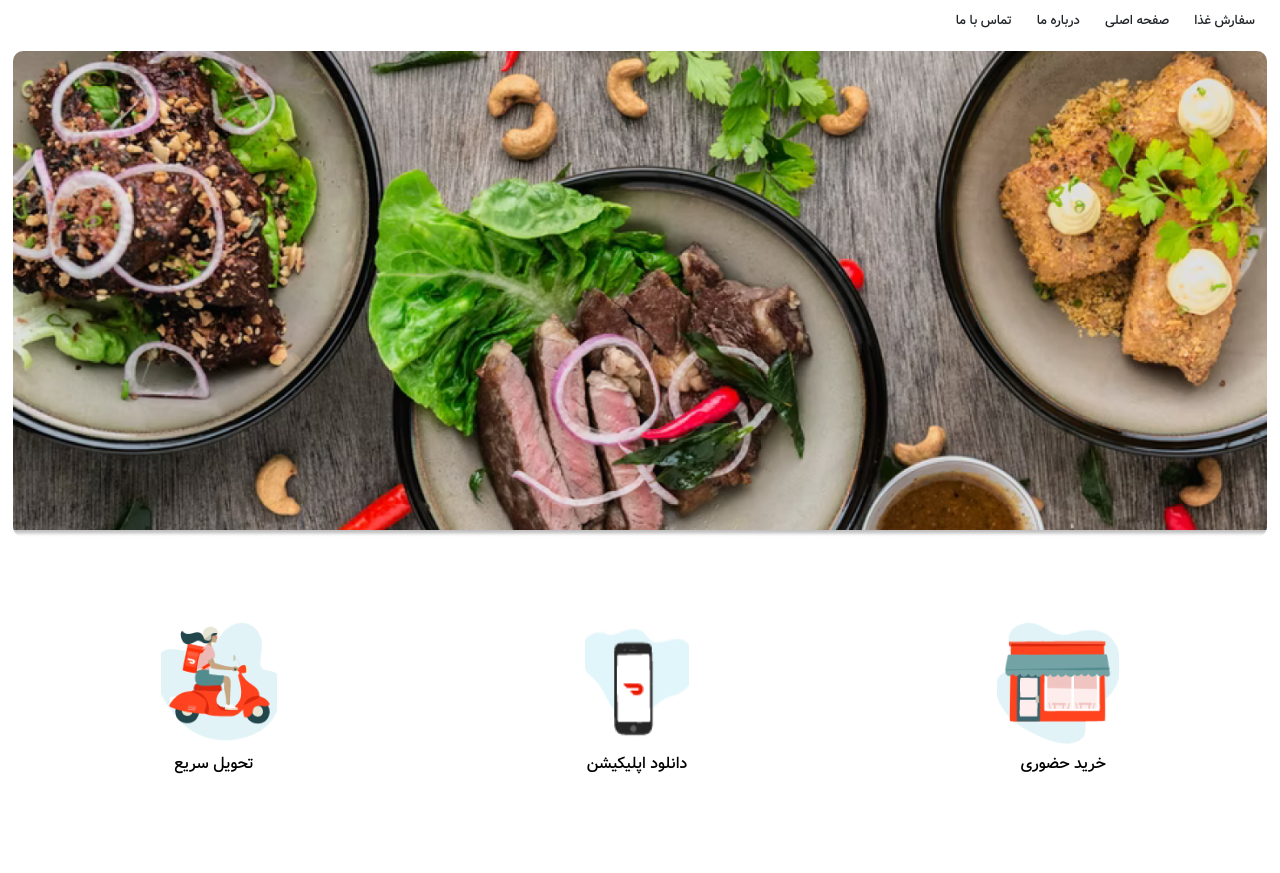
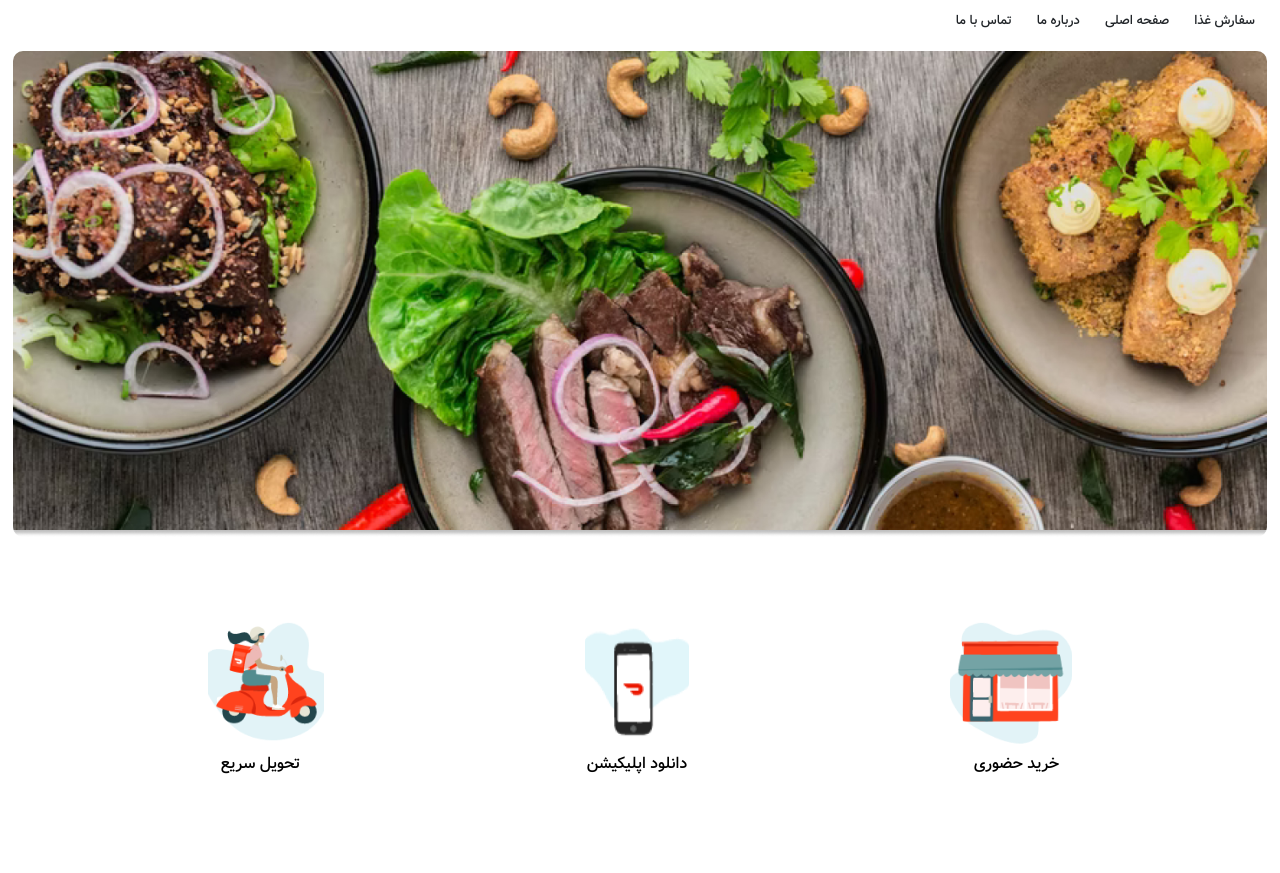
Before and after one commit to fateme25/foodDelivery-website, a plain HTML site: page index.html in a window 1280 px wide. Shown: the part 70-943 px from the top of the page. Drawn offline with nearby package versions, Linux system fonts and the light colour scheme; files whose address does not match are found by name; a web font is replaced by a local one.

Commit message:
Update style.css

```diff
--- a/style.css
+++ b/style.css
@@ -56,7 +56,7 @@ html{
     --max-width:1280px;
 }
 .container{
-    max-width: 1280px;
+    max-width: 1140px;
     margin: 0 auto;
 }
 .logo-1 {
```
